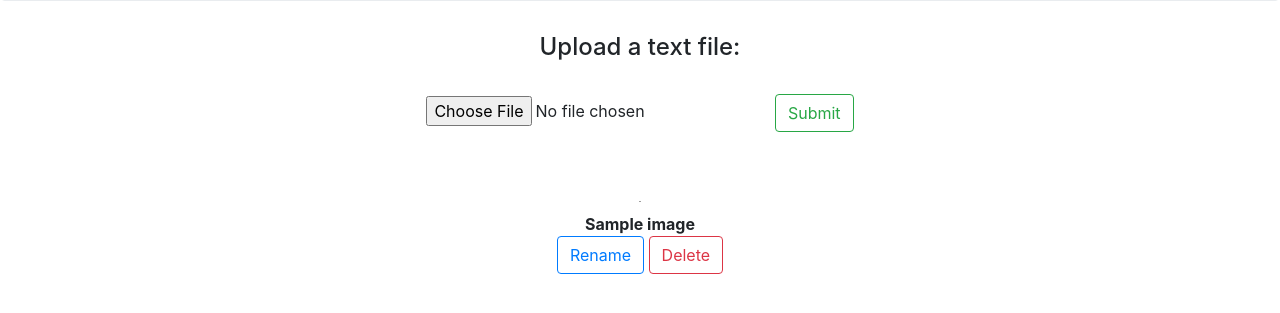
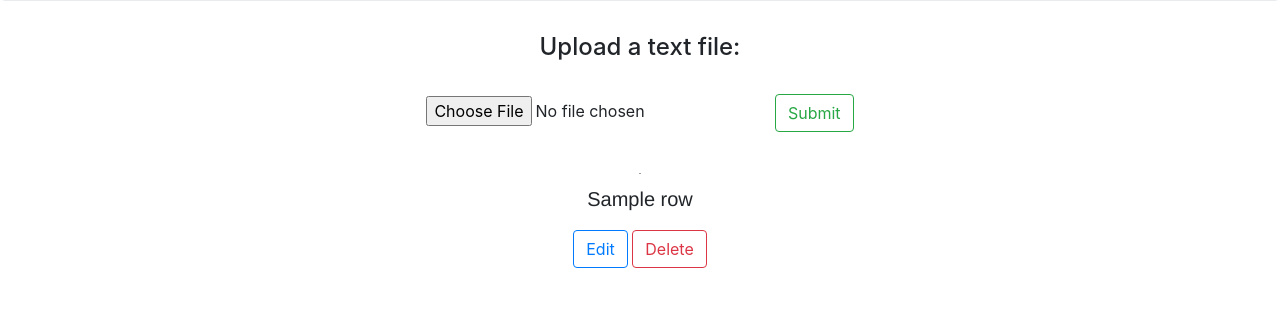
Before and after one commit to ljsauer/old-collage-try, a Flask app: template templates/index.html in a window 1280 px wide. Shown: the part 266-579 px from the top of the page. Run offline with Flask 2, Linux system fonts and the light colour scheme; the template is opened without the code that fills it: most values are stand-ins (such as "Sample title", 1, 10 or a date in 2020); some libraries are stand-ins or nearby versions; grey boxes are pictures that could not be loaded.

Commit message:
WIP - update and delete methods for collages

```diff
--- a/app/main.py
+++ b/app/main.py
@@ -1,6 +1,7 @@
 import os
+from typing import Optional, List
 
-from flask import Flask, render_template, url_for, request
+from flask import Flask, render_template, url_for, request, flash
 
 from pony.orm import db_session, commit
 from werkzeug.utils import redirect
@@ -10,22 +11,24 @@
 from db.models.collage import Collage
 
 app = Flask(__name__, template_folder='../templates', static_folder='../static')
+app.secret_key = "shh"
 
 
 class UploadError(object):
     pass
 
 
+@db_session
 @app.route('/', methods=['GET'])
-def index():
+def index(collages: Optional[List[Collage]] = False):
     img_size = int(Settings.image_height / 4)
-    img_names = [name[:-4] for name in os.listdir(Settings.collage_dir)]
-    try:
-        return render_template('index.html',
-                               images=zip(img_names, os.listdir(Settings.collage_dir)),
-                               img_size=img_size)
-    except FileNotFoundError:
-        return render_template('index.html')
+    with db_session:
+        if not collages:
+            collages = Collage.select(lambda c: c)
+        try:
+            return render_template('index.html', collages=collages, img_size=img_size)
+        except FileNotFoundError:
+            return render_template('index.html')
 
 
 @db_session
@@ -38,26 +41,44 @@
         collage = Collage(words=generator.words)
         commit()
         collage_name = f"collage-{collage.id}"
+        collage.name = collage_name
+        collage.path = f"{collage_name}.jpg"
 
+    flash("Now creating your collage")
     collage_image = generator.make()
     generator.write_to_disk(collage_name, collage_image)
 
     return redirect(url_for('static', filename=f"{collage_name}.jpg"))
 
 
-@app.route("/collage/{collage_id}")
-def get_collage(collage_id: int):
+@db_session
+@app.route("/update/<collage_id>", methods=['POST'])
+def rename_collage(collage_id: int):
     with db_session:
-        collage = Collage.find(collage_id)
-    return render_template("image.html", image_collage=f"/{Settings.collage_dir}_{collage.name}.jpg")
+        collage = Collage.select(lambda c: c.id == collage_id)
+        collage.name = request.form['name']
+        commit()
+        collages = Collage.select(lambda c: c)
+
+    flash("Collage Updated Successfully")
+
+    return index(collages)
 
 
-@app.route("/collage/{collage_id}", methods=['DELETE'])
+@db_session
+@app.route("/delete/<collage_id>", methods=['POST'])
 def delete_collage(collage_id: int):
     with db_session:
-        collage = Collage.find(collage_id)
-    os.remove(f"/{Settings.collage_dir}/{collage.image_path}")
-    collage.delete()
+        collage = Collage.select(lambda c: c.id == collage_id)
+        collage_path = collage.path
+        Collage[collage_id].delete()
+        commit()
+
+    flash("Collage Deleted Successfully")
+
+    os.remove(f"{Settings.collage_dir}/{collage_path}")
+
+    return index()
 
 
 if __name__ == '__main__':
--- a/db/models/collage.py
+++ b/db/models/collage.py
@@ -12,6 +12,7 @@
     id = PrimaryKey(int, auto=True)
     words = Required(StrArray)
     name = Optional(str)
+    path = Optional(str)
     created_datetime = Required(
         datetime, default=datetime.now(), sql_type="timestamp with time zone"
     )
--- a/templates/index.html
+++ b/templates/index.html
@@ -26,22 +26,56 @@
     <button class="btn btn-outline-success" type="submit">Submit</button>
 </form>
 </div>
+<style>
+      p {
+        font-family: "Helvetica", sans-serif;
+        font-size: 20px;
+      }
+    </style>
+<div class="container">
+    <br>
+    <div class="row text-center">
+            {% for row in collages %}
+            <div class="col-md m-1">
+                <img src="{{ url_for('static', filename=row.path) }}"
+                     height="{{ img_size }}"
+                     alt="{{ row.name }}">
+                <br>
+                <p>{{row.name}}</p>
 
-<div class="container">
-    <br><br>
-    <div class="row text-center">
-            {% for name, path in images %}
-            <div class="col-md m-2">
-                <img src="{{ url_for('static', filename=path) }}"
-                     height="{{ img_size }}"
-                     alt="{{ name }}">
-                <br>
-                <caption><b>{{name}}</b></caption><br>
-                <button class="btn btn-outline-primary" type="submit">Rename</button>
-                <button class="btn btn-outline-danger" type="submit">Delete</button>
+                <a href="/update/{{row.id}}" class="btn btn-outline-primary"
+                   data-target="#modaledit{{row.id}}"
+                   data-toggle="modal" methods="POST">Edit</a>
+                <a href="/delete/{{row.id}}" class="btn btn-outline-danger" methods="POST"
+                   onclick="return confirm('Are you sure you want to delete this masterpiece?')">Delete</a>
+                <div id="modaledit{{row.id}}" class="modal fade" role="dialog">
+                <div class="modal-dialog">
+                    <div class="modal-content">
+                        <div class="modal-header">
+                            <h4 class="modal-title">Update Name</h4>
+                        </div>
+                        <div class="modal-body">
+                            <form action="{{url_for('rename_collage', collage_id=row.id)}}" method="POST">
+                                <div class="form-group">
+                                    <label>Name:</label>
+                                    <input type="hidden"  name="id" value="{{row.id}}">
+                                    <input type="text" class="form-control" name="name" value="{{row.name}}">
+                                </div>
+                                <div class="form-group">
+                                    <button class="btn btn-primary" type="submit">Update</button>
+                                </div>
+                            </form>
+                        </div>
+                        <div class="modal-footer">
+                            <button type="button" class="btn btn-secondary" data-dismiss="modal">Close</button>
+                        </div>
+                    </div>
+                </div>
+                </div>
             </div>
+
+    </div>
             {% endfor %}
-    </div>
 </div>
 
 </body>
```
